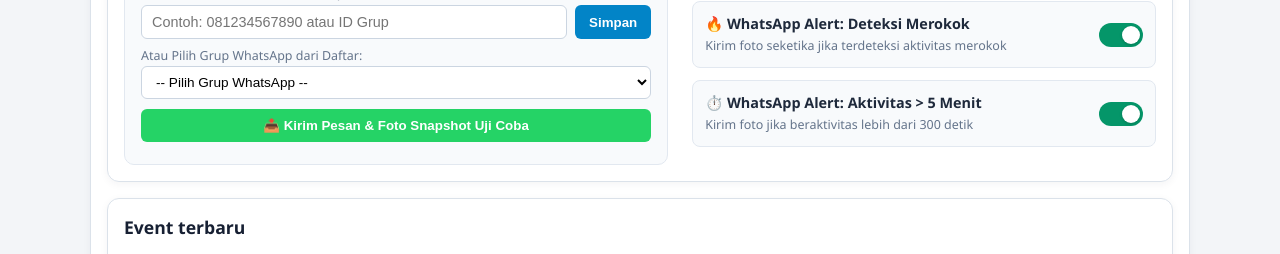
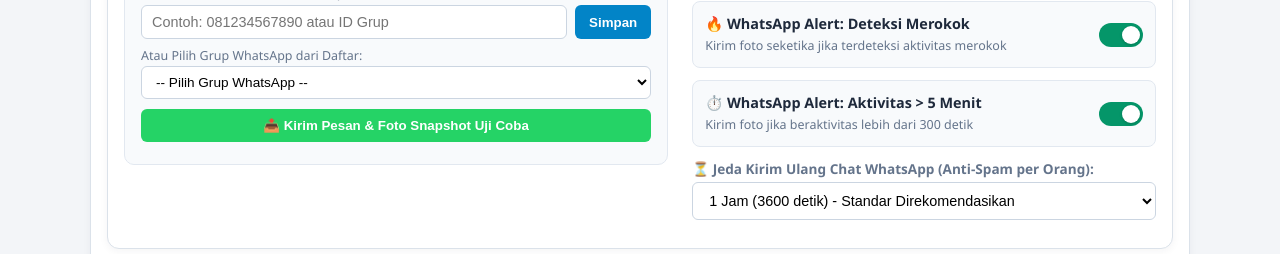
Before and after one commit to Pandujatip/ai-electrical-room-monitor, a FastAPI app: page / in a window 1280 px wide. Shown: the part 1651-1905 px from the top of the page. Run offline with FastAPI, Linux system fonts and the light colour scheme; data that the repository does not hold is empty.

Commit message:
feat: Add configurable WhatsApp anti-spam cooldown per person (1 hour default)

```diff
--- a/notifier.py
+++ b/notifier.py
@@ -149,7 +149,7 @@
             return False
 
         now = time.monotonic()
-        cooldown = float(self.settings.get("alert_cooldown_seconds", 120))
+        cooldown = float(self.settings.get("alert_cooldown_seconds", 3600))
 
         with self._lock:
             last_sent = self._last_alert_times.get(alert_key, 0.0)
--- a/static/app.js
+++ b/static/app.js
@@ -273,6 +273,10 @@
     if (toggleWaFall) toggleWaFall.checked = data.alert_fall_emergency_enabled !== false;
     if (toggleWaSmoking) toggleWaSmoking.checked = data.alert_smoking_enabled !== false;
     if (toggleWaOverstay) toggleWaOverstay.checked = data.alert_er_activity_enabled !== false;
+    const cooldownSelect = document.getElementById("cooldownSelect");
+    if (cooldownSelect && data.alert_cooldown_seconds) {
+      cooldownSelect.value = String(data.alert_cooldown_seconds);
+    }
   } catch (err) {}
 }
 
@@ -303,6 +307,13 @@
     if (input && input.value.trim()) {
       saveSettings({ camera_name: input.value.trim() });
     }
+  });
+}
+
+const cooldownSelectEl = document.getElementById("cooldownSelect");
+if (cooldownSelectEl) {
+  cooldownSelectEl.addEventListener("change", () => {
+    saveSettings({ alert_cooldown_seconds: parseInt(cooldownSelectEl.value, 10) });
   });
 }
 
--- a/templates/index.html
+++ b/templates/index.html
@@ -181,6 +181,17 @@
             </label>
           </div>
 
+          <div>
+            <label for="cooldownSelect" style="display: block; font-size: 0.85rem; color: #64748b; margin-bottom: 4px; font-weight: 600;">⏳ Jeda Kirim Ulang Chat WhatsApp (Anti-Spam per Orang):</label>
+            <select id="cooldownSelect" style="width: 100%; padding: 9px 12px; border: 1px solid #cbd5e1; border-radius: 6px; font-size: 0.9rem; background: white;">
+              <option value="3600">1 Jam (3600 detik) - Standar Direkomendasikan</option>
+              <option value="7200">2 Jam (7200 detik)</option>
+              <option value="14400">4 Jam (14400 detik)</option>
+              <option value="28800">8 Jam (1 Shift Kerja)</option>
+              <option value="1800">30 Menit (1800 detik)</option>
+            </select>
+          </div>
+
           <div id="settingsSaveStatus" style="font-size: 0.85rem; font-weight: 500;"></div>
         </div>
       </div>
```
